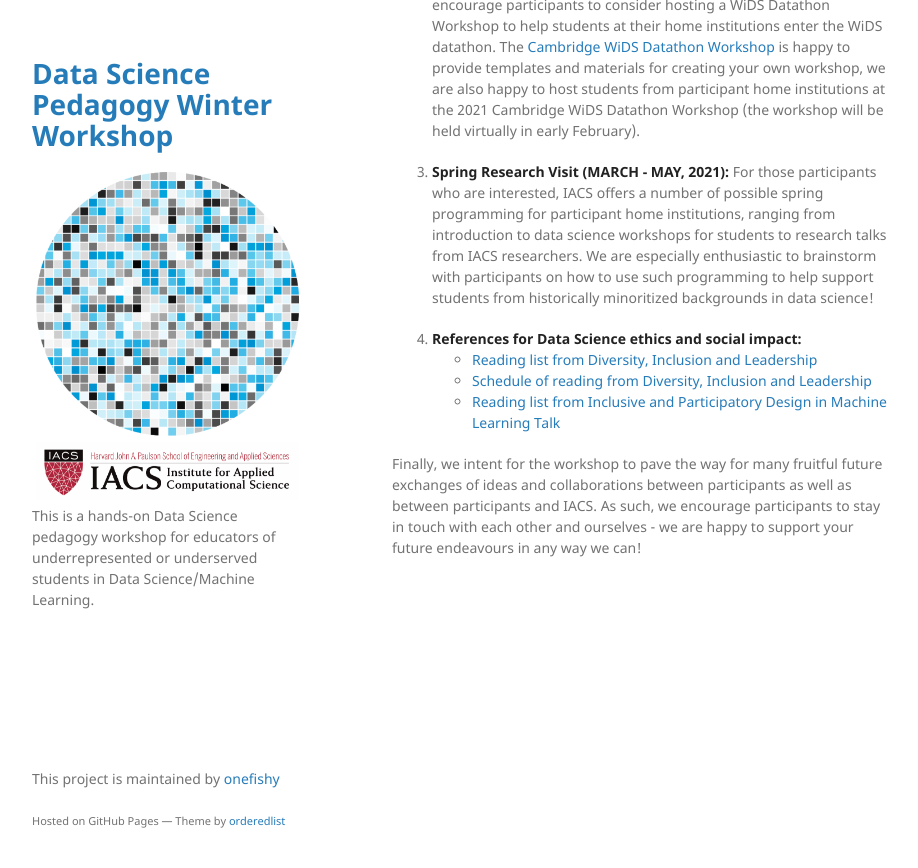
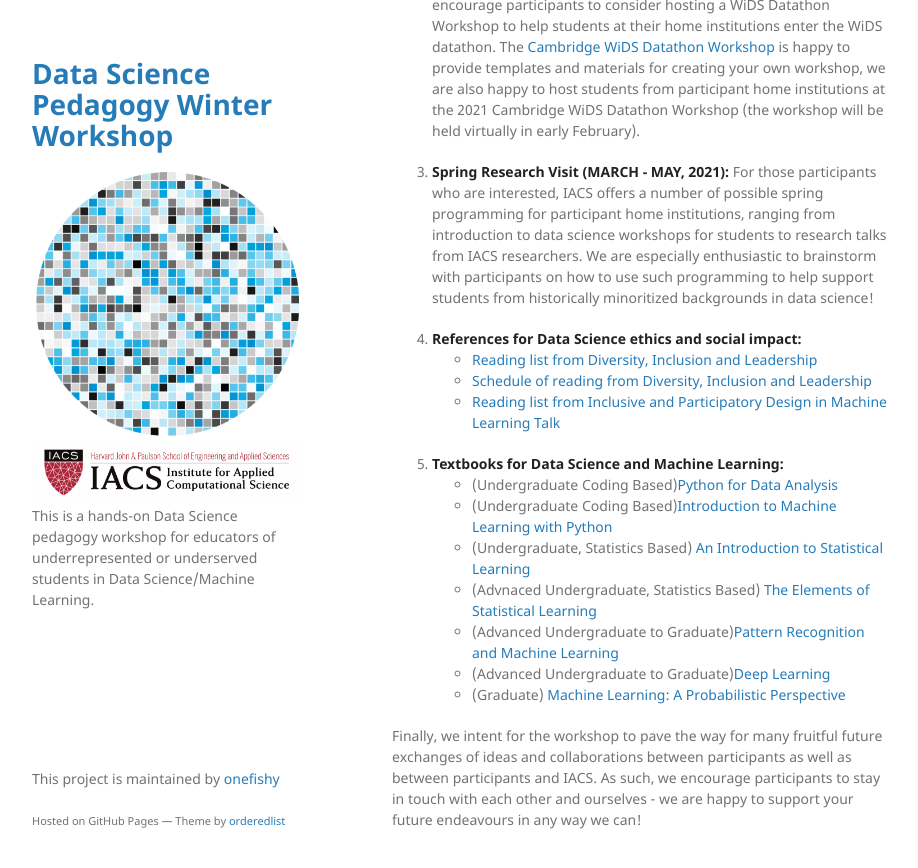
Before and after one commit to onefishy/data-science-workshop, a Jekyll site: the page built from docs/after_the_workshop.md, in a window 1280 px wide and 900 px high, scrolled down 763 px. Shown: the top 868 px of the window, without its empty margins (178-1096 px from the left). Built offline with Jekyll 4.4.1, drawn with Linux system fonts in a browser that asks for light colours; our own code applies the rules of GitHub Pages for plain Markdown files.

Commit message:
Update after_the_workshop.md

```diff
--- a/docs/after_the_workshop.md
+++ b/docs/after_the_workshop.md
@@ -17,4 +17,13 @@ We hope that the workshop provides a jumping off point for participants to creat
     - [Schedule of reading from Diversity, Inclusion and Leadership](https://onefishy.github.io/DIL_in_tech/schedule.html)
     - [Reading list from Inclusive and Participatory Design in Machine Learning Talk](https://github.com/onefishy/data-science-workshop/blob/master/docs/Inclusive_and_Participatory_Design_in_ML.pdf)
 
+5. **Textbooks for Data Science and Machine Learning:**
+    - (Undergraduate Coding Based)[Python for Data Analysis](https://www.oreilly.com/library/view/python-for-data/9781449323592/)
+    - (Undergraduate Coding Based)[Introduction to Machine Learning with Python](https://www.oreilly.com/library/view/introduction-to-machine/9781449369880/)
+    - (Undergraduate, Statistics Based) [An Introduction to Statistical Learning](https://link.springer.com/book/10.1007/978-1-4614-7138-7)
+    - (Advnaced Undergraduate, Statistics Based) [The Elements of Statistical Learning](https://web.stanford.edu/~hastie/ElemStatLearn/)
+    - (Advanced Undergraduate to Graduate)[Pattern Recognition and Machine Learning](http://users.isr.ist.utl.pt/~wurmd/Livros/school/Bishop%20-%20Pattern%20Recognition%20And%20Machine%20Learning%20-%20Springer%20%202006.pdf)
+    - (Advanced Undergraduate to Graduate)[Deep Learning](https://www.deeplearningbook.org)
+    - (Graduate) [Machine Learning: A Probabilistic Perspective](https://mitpress.mit.edu/books/machine-learning-1)
+
 Finally, we intent for the workshop to pave the way for many fruitful future exchanges of ideas and collaborations between participants as well as between participants and IACS. As such, we encourage participants to stay in touch with each other and ourselves - we are happy to support your future endeavours in any way we can!
```
